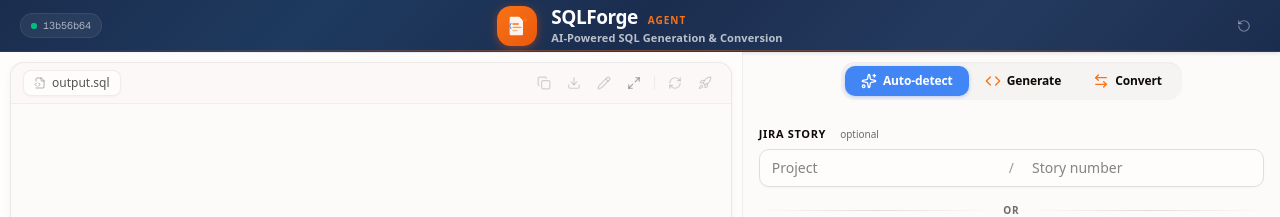
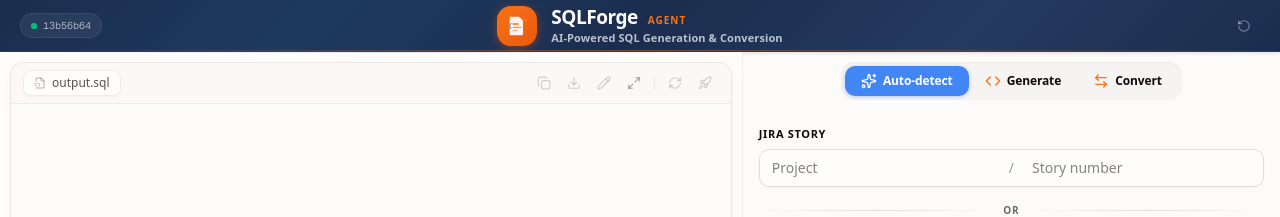
Before and after one commit to Braveheart45/ics_vz_ftr_integration, a Next.js app: page / in a window 1280 px wide. Shown: the top 217 px of the page. Built offline with nearby package versions, Linux system fonts and the light colour scheme.

Commit message:
fd46da67-f826-4064-9301-d85a46619c1c

```diff
--- a/src/components/split/input-section.tsx
+++ b/src/components/split/input-section.tsx
@@ -101,9 +101,6 @@
       <div className="flex flex-col gap-1.5">
         <Label className="text-[11px] font-bold uppercase tracking-[0.06em] text-foreground">
           Jira Story
-          <span className="ml-1.5 text-[10px] font-medium normal-case tracking-normal text-foreground/60">
-            optional
-          </span>
         </Label>
         <JiraInput />
       </div>
```
